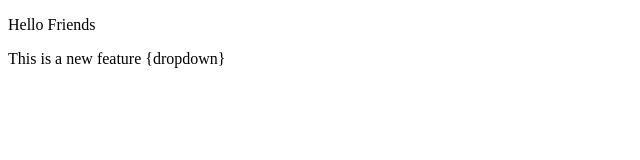
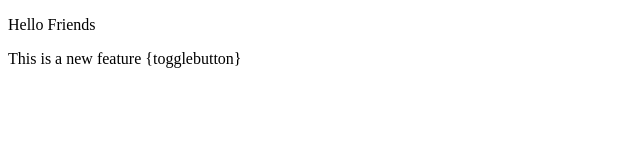
Before and after one commit to khushibharbhidiya/s.k.r.n, a plain HTML site: page index.html in a window 1280 px wide. Shown: the full height of the page, 0-640 px from the left. Drawn offline with Linux system fonts and the light colour scheme.

Commit message:
add togglebutton

```diff
--- a/index.html
+++ b/index.html
@@ -7,6 +7,6 @@
 </head>
 <body>
     <p>Hello Friends</p>
-    <p>This is a new feature {dropdown}</p>
+    <p>This is a new feature {togglebutton}</p>
 </body>
 </html>
```
